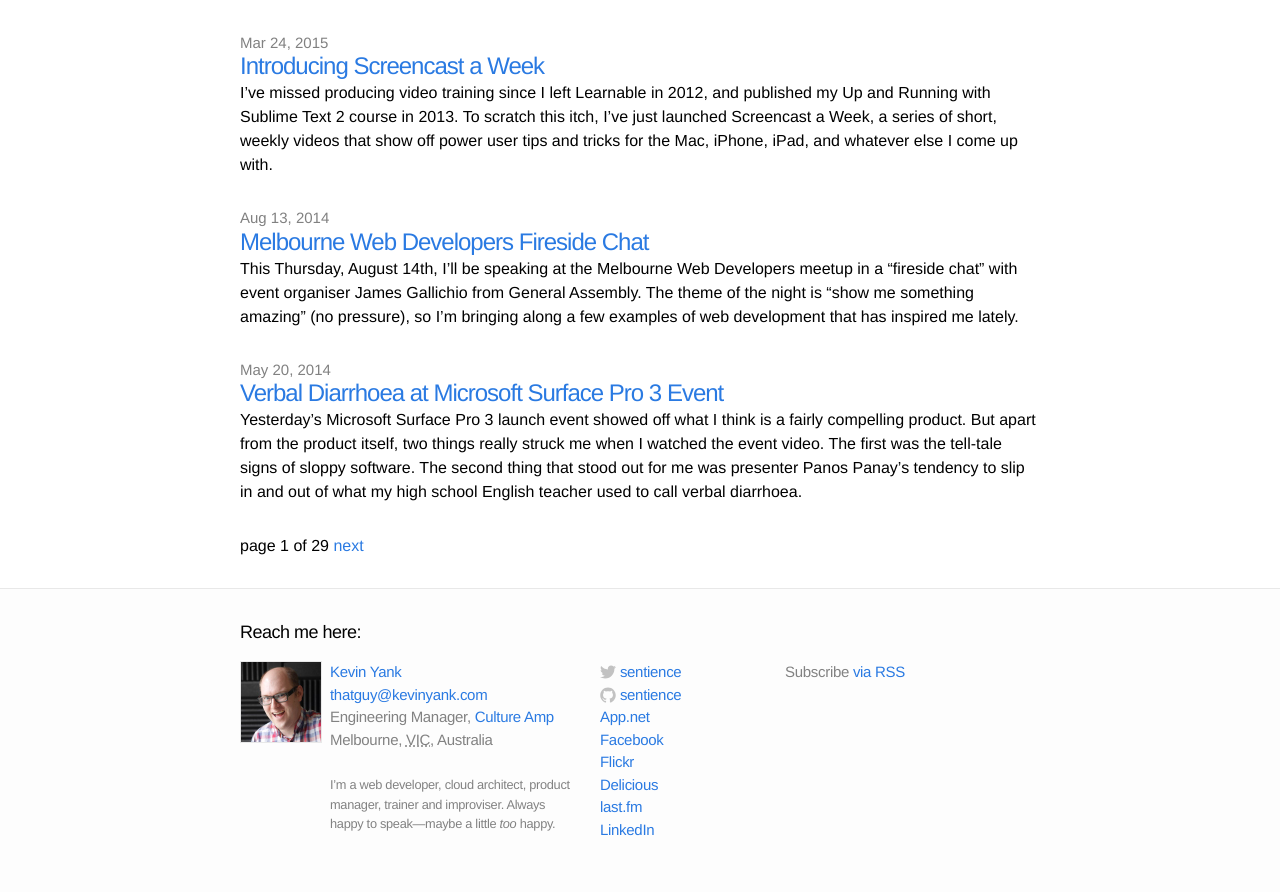
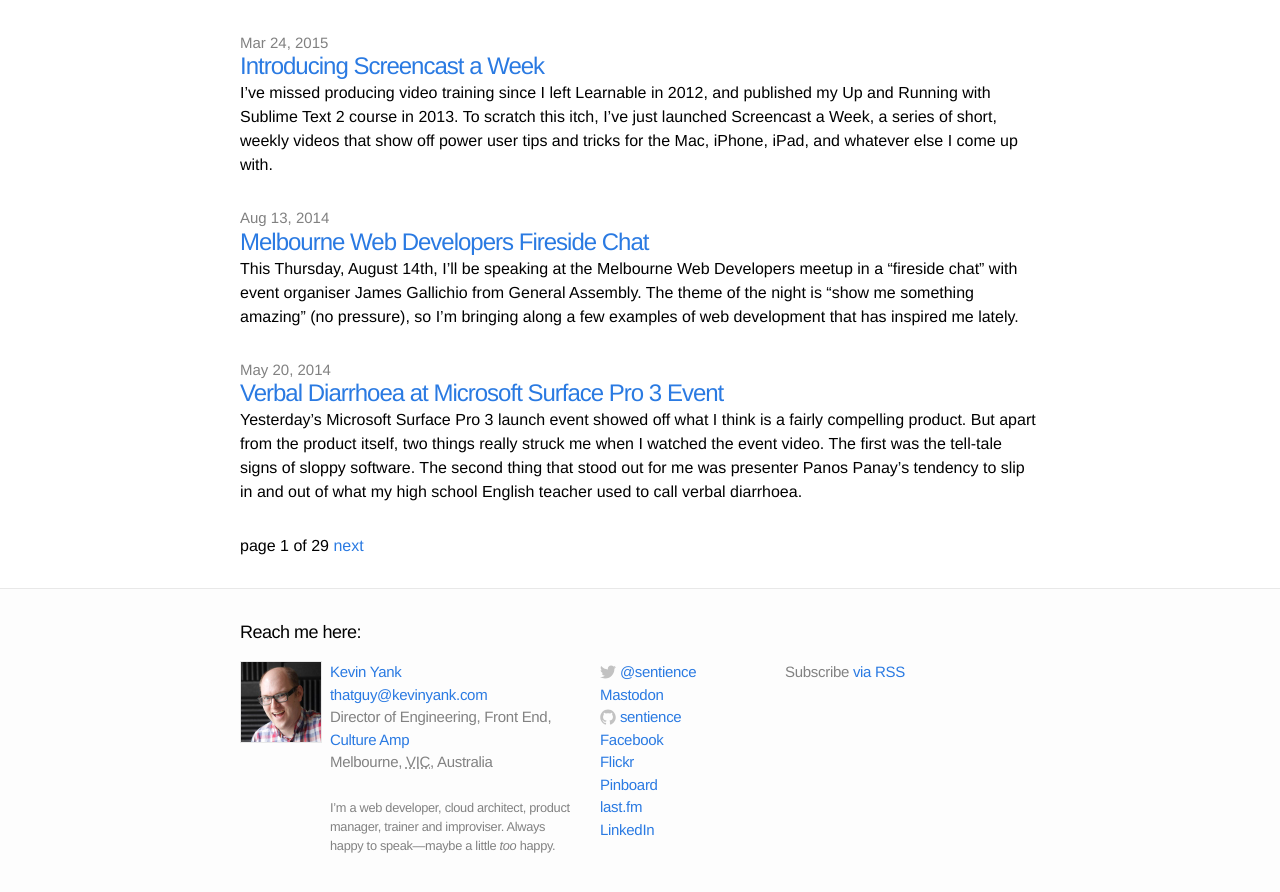
Before and after one commit to sentience/kevinyank.com, a Jekyll site: the page built from index.html, in a window 1280 px wide and 900 px high, scrolled down 5606 px. Shown: the top 892 px of the window. Built offline with Jekyll 4.4.1, drawn with Linux system fonts in a browser that asks for light colours; the list of posts is cut into pages by our own code.

Commit message:
Update footer links, job title

```diff
--- a/_includes/footer.html
+++ b/_includes/footer.html
@@ -8,7 +8,7 @@
       <ul id="hcard-Kevin-Nelson-Yank" class="h-card vcard">
         <li><a class="url p-name fn n" href="http://kevinyank.com/"><span class="given-name">Kevin</span> <span class="family-name">Yank</span></a></li>
         <li><a class="email" href="mailto:thatguy@kevinyank.com">thatguy@kevinyank.com</a></li>
-        <li><abbr class="p-job-title title">Engineering Manager</abbr>, <a href="https://www.cultureamp.com/" class="p-org org">Culture Amp</a></li>
+        <li><abbr class="p-job-title title">Director of Engineering, Front End</abbr>, <a href="https://www.cultureamp.com/" class="p-org org">Culture Amp</a></li>
         <li class="adr"><span class="locality">Melbourne</span>, <abbr class="region" title="Victoria">VIC</abbr>, <span class="country-name">Australia</span></li>
         <li class="avatar"><img class="u-photo" src="/assets/images/avatar_320.jpg"></li>
         <li class="p-note bio">I’m a web developer, cloud architect, product manager, trainer and improviser. Always happy to speak—maybe a little <em>too</em> happy.</li>
@@ -31,9 +31,10 @@
                 c6.015,0,9.304-4.983,9.304-9.304c0-0.142-0.003-0.283-0.009-0.423C14.976,4.29,15.531,3.714,15.969,3.058z"/>
               </svg>
             </span>
-            <span class="username">sentience</span>
+            @<span class="username">sentience</span>
           </a>
         </li>
+        <li><a href="https://mastodon.technology/@sentience" rel="me">Mastodon</a></li>
         <li>
           <a href="https://github.com/sentience" rel="me">
             <span class="icon github">
@@ -53,10 +54,9 @@
             <span class="username">sentience</span>
           </a>
         </li>
-        <li><a href="https://app.net/sentience" rel="me">App.net</a></li>
         <li><a href="https://www.facebook.com/kevin.yank" rel="me">Facebook</a></li>
         <li><a href="https://www.flickr.com/photos/sentience" rel="me">Flickr</a></li>
-        <li><a href="https://delicious.com/sentience" rel="me">Delicious</a></li>
+        <li><a href="https://pinboard.in/u:sentience/" rel="me">Pinboard</a></li>
         <li><a href="http://www.last.fm/user/sentience" rel="me">last.fm</a></li>
         <li><a href="http://au.linkedin.com/in/kevinyank" rel="me">LinkedIn</a></li>
       </ul>
```
